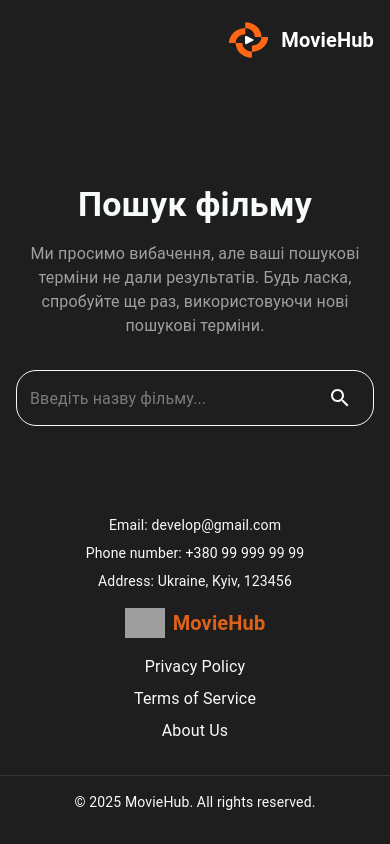
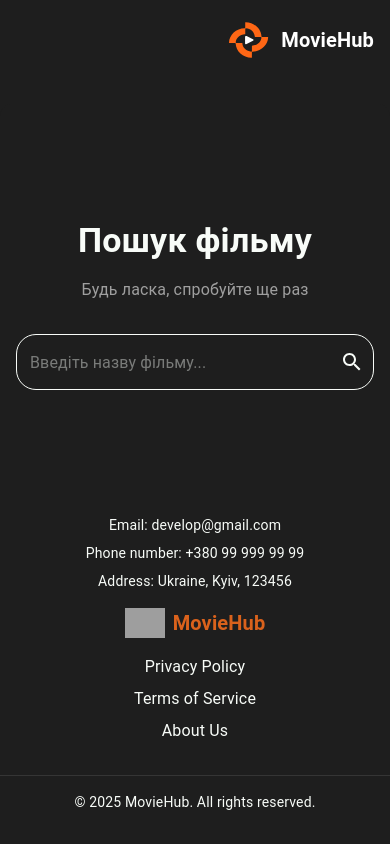
Before and after one commit to Rivgoo/MovieHub-WEB, a React (Vite) app: page /film-search in a window 390 px wide. Built offline with nearby package versions, Linux system fonts and the light colour scheme; grey boxes are pictures that could not be loaded; some icons are missing.

Commit message:
feat(filmSeachPage): added functionality to the film search page

```diff
--- a/src/features/Film/FilmSearchPage.styles.ts
+++ b/src/features/Film/FilmSearchPage.styles.ts
@@ -27,9 +27,15 @@ export default (theme: Theme) => ({
   inputArea: {
     //maxWidth: '300px', //Як на макеті
     '& .MuiOutlinedInput-root': {
+      borderRadius: '20px',
       '& fieldset': {
         borderColor: theme.palette.primary.light,
-        borderRadius: '20px',
+      },
+      '&:hover fieldset': {
+        borderColor: theme.palette.primary.light,
+      },
+      '&.Mui-focused fieldset': {
+        borderColor: theme.palette.primary.dark,
       },
     },
     '& input': {
@@ -39,4 +45,21 @@ export default (theme: Theme) => ({
       color: theme.palette.primary.light,
     },
   },
+  errorBox: {
+    mt: 2,
+    padding: '3px 6px',
+    display: 'flex',
+    alignItems: 'center',
+    backgroundColor: '#D32F2F',
+    '& .MuiAlert-icon': {
+      mr: 1,
+      color: theme.palette.text.primary,
+    },
+    '& .MuiAlert-message': {
+      display: 'flex',
+      alignItems: 'center',
+      color: theme.palette.text.primary,
+      width: '100%',
+    },
+  },
 });
--- a/src/features/Film/FilmSearchPage.tsx
+++ b/src/features/Film/FilmSearchPage.tsx
@@ -6,20 +6,84 @@ import {
   TextField,
   InputAdornment,
   useTheme,
+  IconButton,
+  Alert,
+  CircularProgress,
+  useMediaQuery,
 } from '@mui/material';
 import Layout from '../../shared/components/Layout';
 import getStyles from './FilmSearchPage.styles.ts';
 import { SearchSharp } from '@mui/icons-material';
+import axios, { AxiosError } from 'axios';
+import { useNavigate } from 'react-router-dom';
+import { ApiErrorResponse } from '../../core/api/types';
 
 const FilmSearchPage: React.FC = () => {
   const theme = useTheme();
   const styles = getStyles(theme);
+  const navigate = useNavigate();
+  const isSmallScreen = useMediaQuery('(max-width:900px)');
 
   const [movieQuery, setMovieQuery] = useState('');
+  const [error, setError] = useState<string | null>(null);
+  const [isSubmitting, setIsSubmitting] = useState(false);
 
-  const handleSubmit = async (e: FormEvent<HTMLFormElement>) => {
-    e.preventDefault();
-    // TODO: пошук фільму
+  const handleSubmit = async (e?: FormEvent | React.MouseEvent) => {
+    e?.preventDefault?.();
+    setError(null);
+    setIsSubmitting(true);
+
+    try {
+      const searchResponse = await axios.get(
+        `/api/v1/contents/filter?SearchTerms=${encodeURIComponent(movieQuery)}`
+      );
+      const results = searchResponse.data.items;
+
+      // Testing response
+      // const results = [
+      //   {
+      //     id: 0,
+      //     title: 'Hello',
+      //     description: 'string',
+      //     rating: 100,
+      //     releaseYear: 2000,
+      //     trailerUrl: 'string',
+      //     posterUrl: 'string',
+      //     durationMinutes: 0,
+      //     genreIds: [0],
+      //     actorIds: [0],
+      //     createdAt: '2025-04-30T15:00:34.159Z',
+      //     updatedAt: '2025-04-30T15:00:34.159Z',
+      //   },
+      // ];
+
+      // console.log('Отримано результати пошуку:', results);
+
+      if (!results || results.length === 0) {
+        setError('Фільм не знайдено');
+        return;
+      }
+
+      const film = results[0];
+      // console.log('Переходимо до фільму:', film);
+      navigate(`/film/${film.id}`);
+    } catch (err) {
+      console.error('FilmSearchPage: search failed', err);
+      let errorMessage = 'Сталася помилка при пошуку. Спробуйте ще раз.';
+
+      if (axios.isAxiosError(err)) {
+        const axiosError = err as AxiosError<ApiErrorResponse>;
+        if (axiosError.response?.data?.description) {
+          errorMessage = axiosError.response.data.description;
+        } else if (axiosError.message) {
+          errorMessage = axiosError.message;
+        }
+      }
+
+      setError(errorMessage);
+    } finally {
+      setIsSubmitting(false);
+    }
   };
 
   return (
@@ -39,8 +103,9 @@ const FilmSearchPage: React.FC = () => {
             variant="body1"
             color="text.secondary"
             sx={styles.subText}>
-            Ми просимо вибачення, але ваші пошукові терміни не дали результатів.
-            Будь ласка, спробуйте ще раз, використовуючи нові пошукові терміни.
+            {isSmallScreen
+              ? 'Будь ласка, спробуйте ще раз'
+              : 'Ми просимо вибачення, але ваші пошукові терміни не дали результатів. Будь ласка, спробуйте ще раз, використовуючи нові пошукові терміни.'}
           </Typography>
 
           <TextField
@@ -54,14 +119,33 @@ const FilmSearchPage: React.FC = () => {
             value={movieQuery}
             onChange={(e) => setMovieQuery(e.target.value)}
             sx={styles.inputArea}
+            disabled={isSubmitting}
             InputProps={{
               endAdornment: (
-                <InputAdornment position="start">
-                  <SearchSharp sx={{ color: theme.palette.primary.light }} />
+                <InputAdornment position="end">
+                  <IconButton
+                    onClick={handleSubmit}
+                    disabled={isSubmitting}
+                    edge="end"
+                    sx={{ color: theme.palette.primary.light }}>
+                    <SearchSharp />
+                  </IconButton>
                 </InputAdornment>
               ),
             }}
           />
+
+          {error && (
+            <Alert severity="error" sx={styles.errorBox}>
+              {error}
+            </Alert>
+          )}
+
+          {isSubmitting && (
+            <Box sx={{ display: 'flex', justifyContent: 'center', mt: 2 }}>
+              <CircularProgress size={24} color="primary" />
+            </Box>
+          )}
         </Box>
       </Container>
     </Layout>
```
